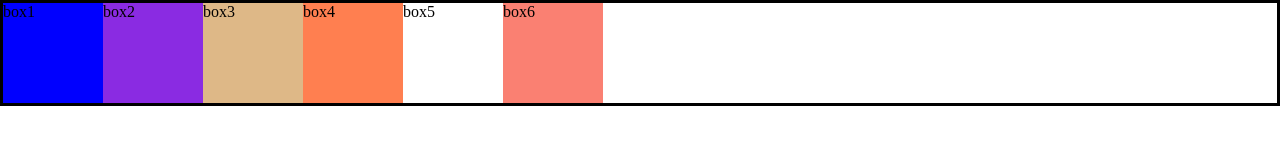
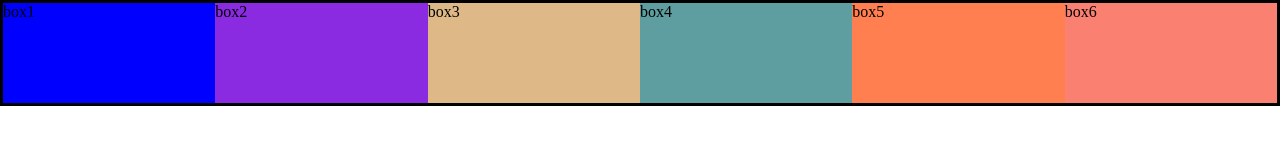
Before and after one commit to jomilto/curso_html_css, a plain HTML site: page CSS/claseDisplay/flex/index.html in a window 1280 px wide. Drawn offline with Linux system fonts and the light colour scheme.

Commit message:
Clase 2 de flex

```diff
--- a/CSS/claseDisplay/flex/style.css
+++ b/CSS/claseDisplay/flex/style.css
@@ -16,33 +16,47 @@ body {
     border: .3rem solid black;
     display: flex;
     flex-wrap: wrap;
+    /* align-items: baseline; */
+    /* align-items: stretch; */
+    /* align-items: center; */
+    /* height: 50vh; */
 }
 
 .box {
-    width: 10rem;
+    /* width: 10rem; */
     height: 10rem;
+    flex-basis: 10rem;
+    flex-grow: 1;
 }
 
 .box1 {
     background-color: blue;
+    /* flex-grow: 1; */
+    /* order: 3; */
 }
 
 .box2 {
     background-color: blueviolet;
+    /* flex-grow: 1; */
 }
 
 .box3 {
     background-color: burlywood;
+    /* order: 4; */
 }
 
 .box4 {
     background-color: cadetblue;
 }
 
-.box4 {
+.box5 {
     background-color: coral;
 }
 
 .box6 {
     background-color: salmon;
+    /* order: 2; */
 }
+
+/* los que no tienen
+un orden los envia hasta la izq */
```
